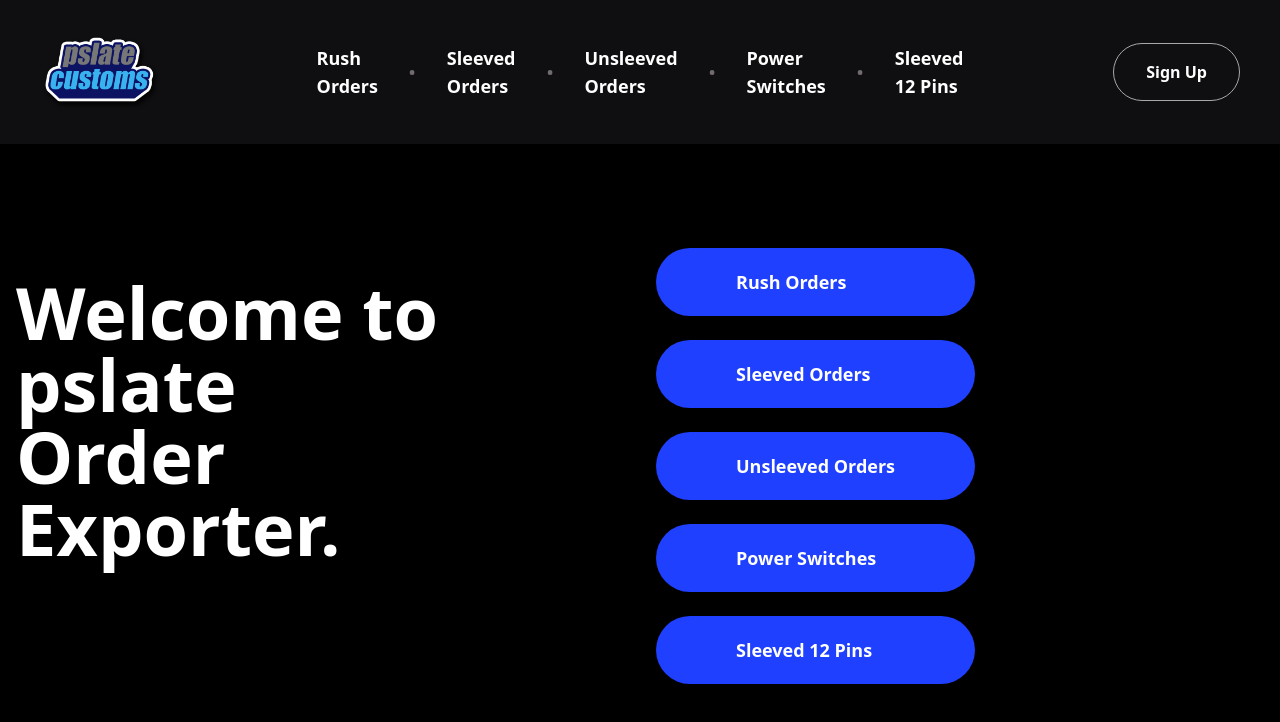
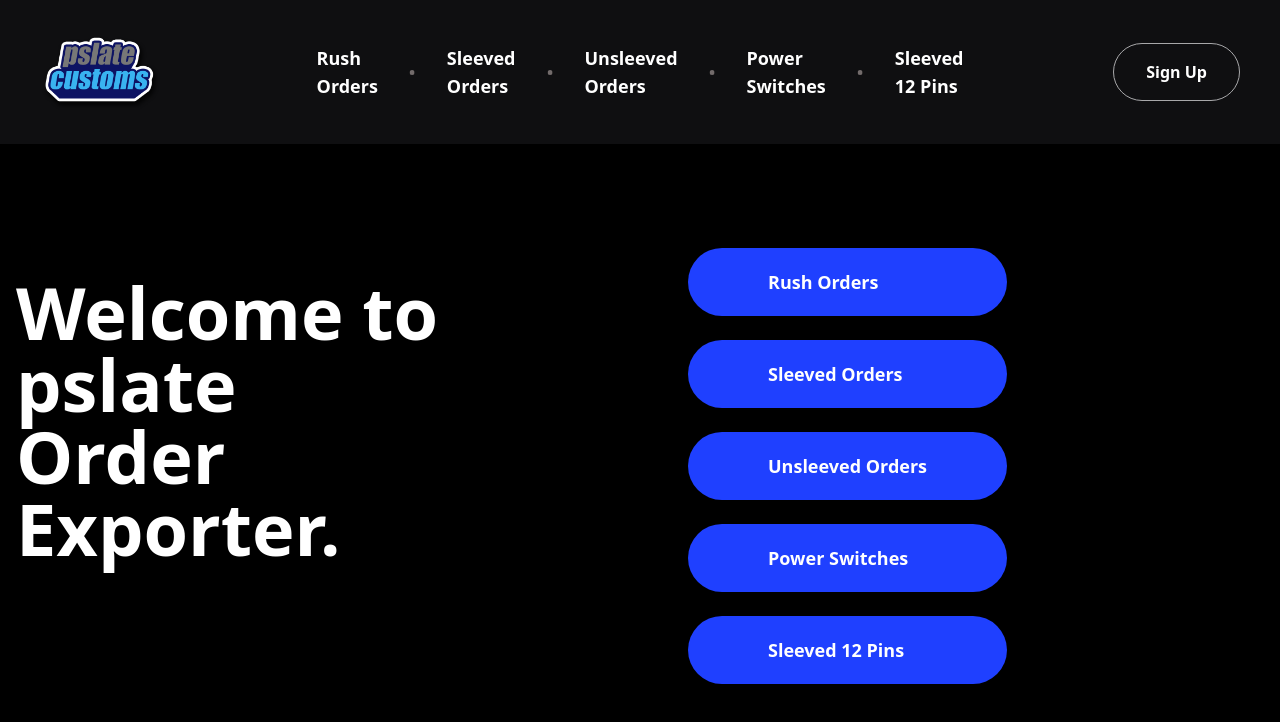
Before and after one commit to Phil-Slater/pslate-EXPORT, a React (Create React App) app in the folder client/: page / in a window 1280 px wide. Shown: the top 722 px of the page. Built offline with nearby package versions, Linux system fonts and the light colour scheme; no server answers.

Commit message:
style changes to home page

```diff
--- a/client/src/App.css
+++ b/client/src/App.css
@@ -15,9 +15,9 @@
   width: 100vh;
 } */
 
-body {
+/* body {
   overflow: hidden;
-}
+} */
 
 
 .App-logo {
--- a/client/src/App.js
+++ b/client/src/App.js
@@ -21,7 +21,7 @@
             <h2 className="max-w-lg lg:max-w-md 2xl:max-w-none mt-7 mb-12 mb:mb-20 text-6xl lg:text-7xl 2xl:text-9xl text-white font-bold font-heading">
               Welcome to pslate Order Exporter.</h2>
           </div>
-          <div className="flex flex-col px-20 mx-20 sm:-mx-16"><a
+          <div className="flex flex-col px-20 mx-20 sm:-mx-8"><a
             className="inline-block px-20 py-5 text-lg text-white font-bold bg-blue-500 mb-6 hover:bg-blue-600 rounded-full transition duration-200"
             href="#">Rush Orders</a>
             <a className="inline-block px-20 py-5 text-lg text-white font-bold bg-blue-500 mb-6 hover:bg-blue-600 rounded-full transition duration-200"
```
